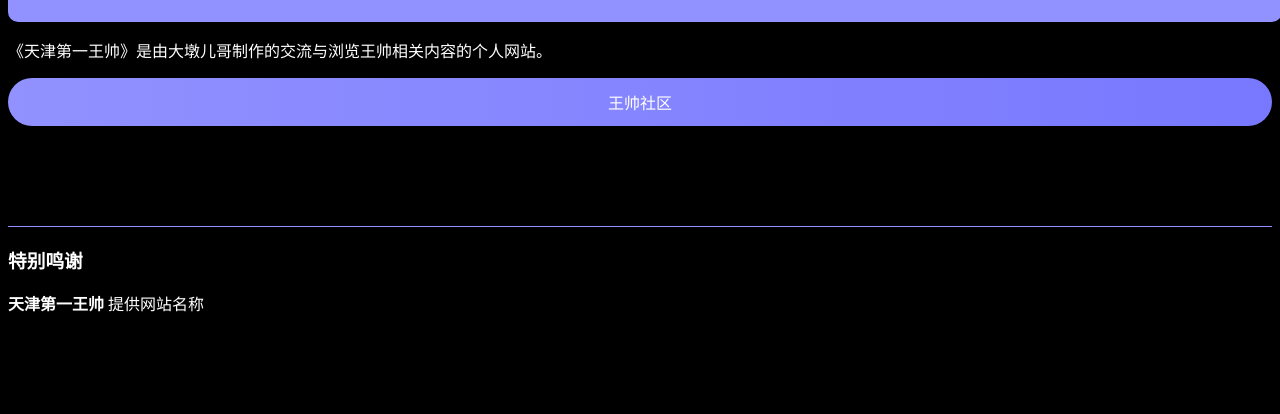
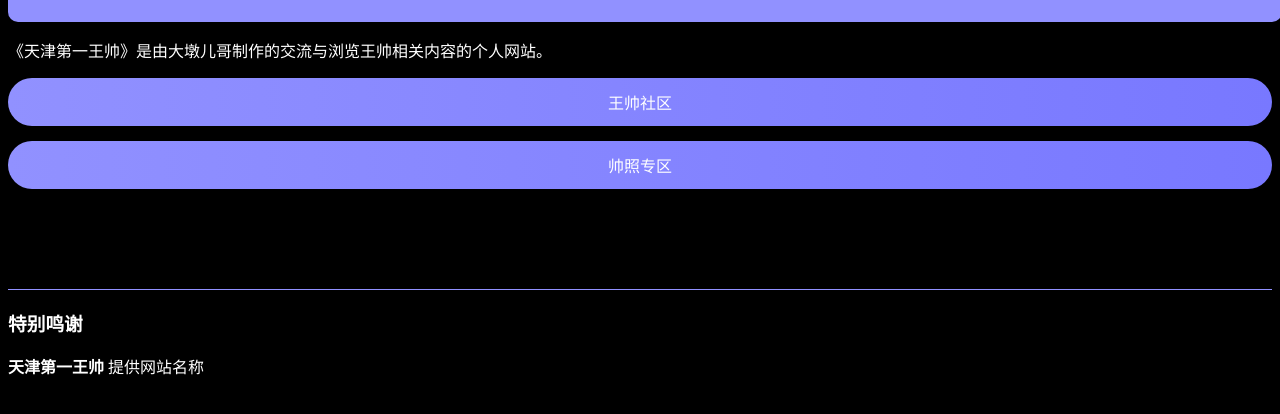
Before and after one commit to DaDunerGe/ws, a plain HTML site: page index.html in a window 1280 px wide. Shown: the part 200-614 px from the top of the page. Drawn offline with Linux system fonts and the light colour scheme.

Commit message:
Update index.html

```diff
--- a/index.html
+++ b/index.html
@@ -72,6 +72,7 @@
 <p>《天津第一王帅》是由大墩儿哥制作的交流与浏览王帅相关内容的个人网站。</p>
 
 <a href="https://dadunerge.github.io/ws/talk.html"><button class="talk">王帅社区</button></a>
+<a href="https://dadunerge.github.io/ws/picture.html"><button class="talk">帅照专区</button></a>
 
 <div class="bottom"><div class="line"></div><div><h3 style="color: #ffffff;">特别鸣谢</h3><p><b>天津第一王帅</b>  提供网站名称</p></div></div>
 </body>
```
